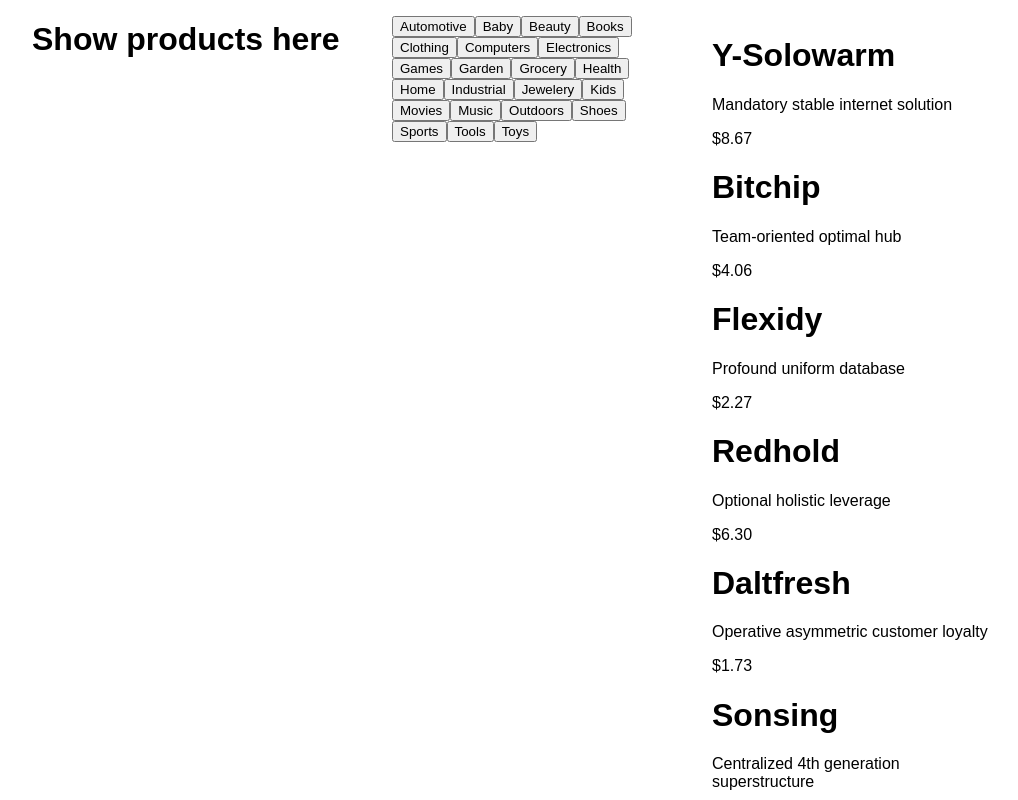
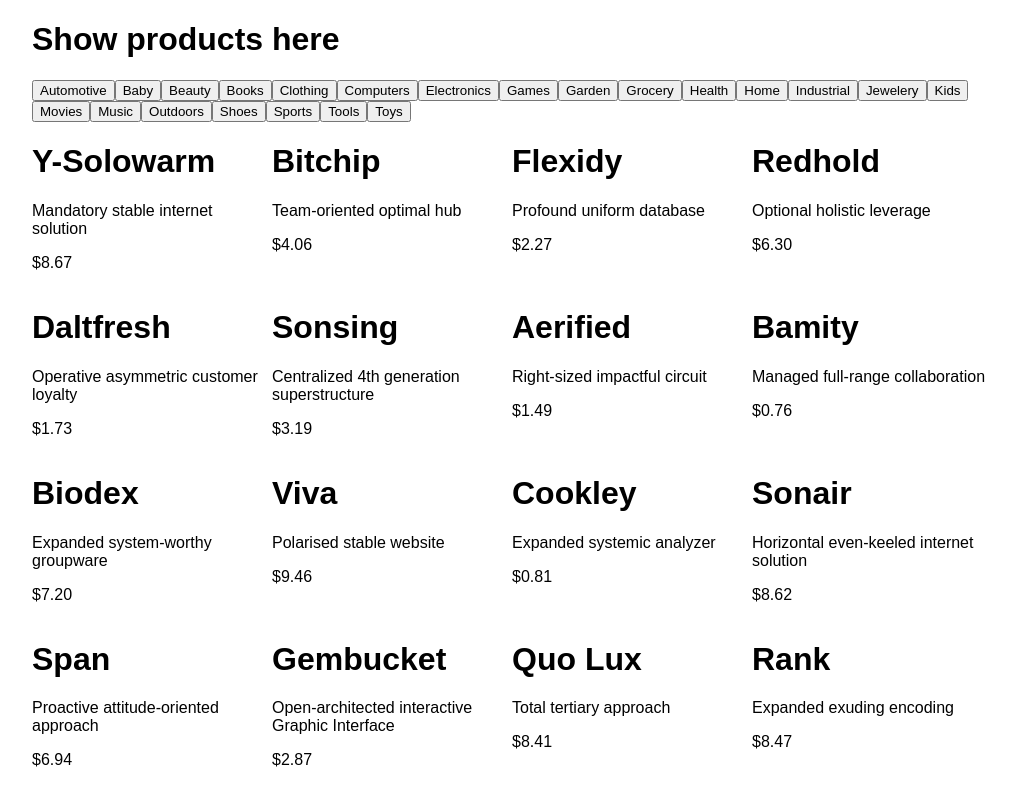
Before and after one commit to ericanaglik/react-product-list, a React (Create React App) app: page / in a window 1280 px wide. Shown: the top 800 px of the page, without its empty margins (128-1146 px from the left). Built offline with nearby package versions, Linux system fonts and the light colour scheme.

Commit message:
added css

```diff
--- a/src/App.css
+++ b/src/App.css
@@ -1,6 +1,9 @@
 .App {
- width: 960px;
- margin: auto;
+    width: 960px;
+    margin: auto;
+}
+
+.inventory {
  display: grid;
- grid-template-columns: 1fr 1fr 1fr;
+ grid-template-columns: 1fr 1fr 1fr 1fr;
 }
--- a/src/App.js
+++ b/src/App.js
@@ -22,12 +22,12 @@
     return (
       <div className="App">
         <h1>Show products here</h1>
-        <ul>
+        <div>
           {cats}
-        </ul>
-        <ul>
+        </div>
+        <div className="inventory">
           {items}
-        </ul>
+        </div>
       </div>
     );
   }
```
Also changed, not shown: src/Category-Button.js (added).
